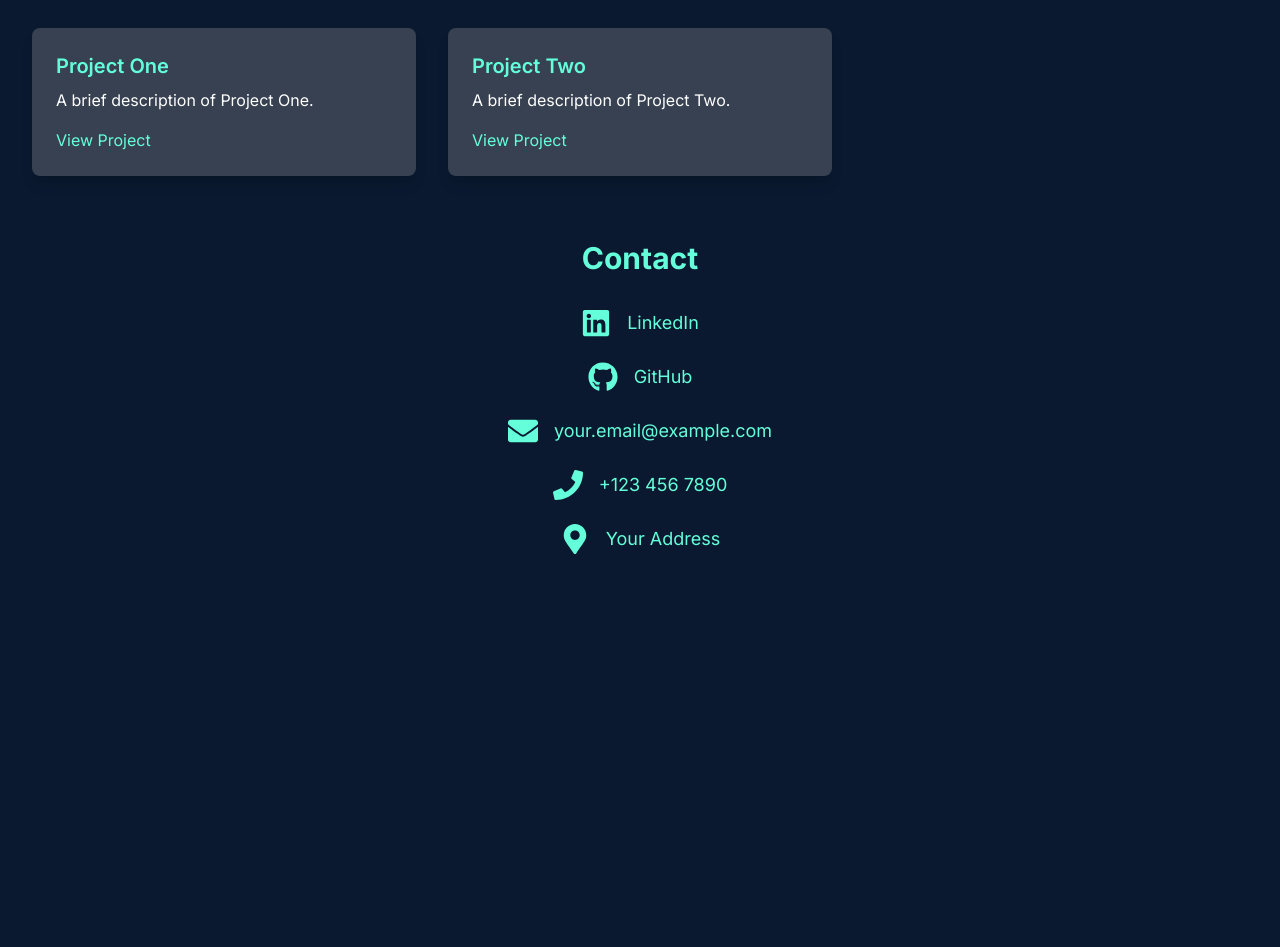
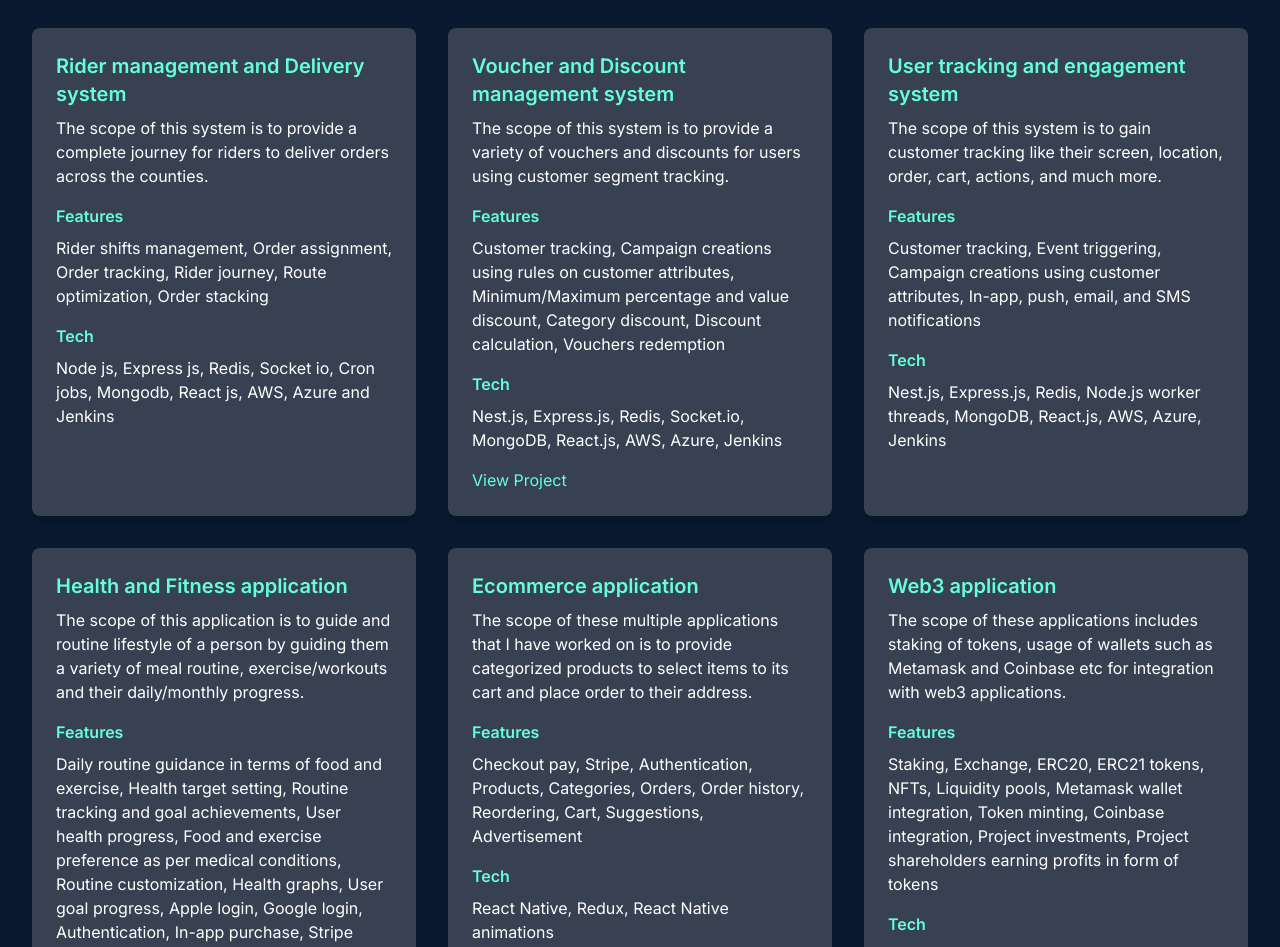
Before and after one commit to ZainHasan97-Razi/profile, a Next.js app: page / in a window 1280 px wide. Shown: the part 1200-2147 px from the top of the page. Before the commit the page ends 1786 px from the top, so only its background shows below. Built offline with nearby package versions, Linux system fonts and the light colour scheme.

Commit message:
contact and projects

```diff
--- a/app/components/contact.js
+++ b/app/components/contact.js
@@ -44,30 +44,34 @@ const Contact = () => {
   return (
     <section id="contact" className="p-8 bg-gradient-to-r from-dark to-gray-900 text-white">
       <h2 className="text-3xl font-bold mb-8 text-center text-primary">Contact</h2>
-      <div className="flex flex-col items-center space-y-6">
+      <div className="flex flex-col items-center space-y-4">
         <div className="flex items-center space-x-4">
-          <FaLinkedin size={30} className="text-primary" />
-          <a href="https://www.linkedin.com/in/yourprofile" className="text-lg text-primary hover:text-green-400 transition duration-300">
+          <FaLinkedin size={30} className="text-[#0762C8]" />
+          <a
+            href="https://www.linkedin.com/in/zain-hasan-7410761b4/"
+            target="_blank"
+            className="text-lg text-primary hover:text-green-400 transition duration-300"
+          >
             LinkedIn
           </a>
         </div>
         <div className="flex items-center space-x-4">
-          <FaGithub size={30} className="text-primary" />
-          <a href="https://www.github.com/yourprofile" className="text-lg text-primary hover:text-green-400 transition duration-300">
+          <FaGithub size={30} className="text-[#000000]" />
+          <a href="https://github.com/ZainHasan97-Razi/" target="_blank" className="text-lg text-primary hover:text-green-400 transition duration-300">
             GitHub
           </a>
         </div>
         <div className="flex items-center space-x-4">
-          <FaEnvelope size={30} className="text-primary" />
-          <span className="text-lg text-primary hover:text-green-400 transition duration-300">your.email@example.com</span>
+          <FaEnvelope size={30} className="text-[#880808]" />
+          <span className="text-lg text-primary hover:text-green-400 transition duration-300">zainrazi97@gmail.com</span>
         </div>
         <div className="flex items-center space-x-4">
-          <FaPhone size={30} className="text-primary" />
-          <span className="text-lg text-primary hover:text-green-400 transition duration-300">+123 456 7890</span>
+          <FaPhone size={30} className="text-[#0762C8]" />
+          <span className="text-lg text-primary hover:text-green-400 transition duration-300">+92 3362844548</span>
         </div>
         <div className="flex items-center space-x-4">
-          <FaMapMarkerAlt size={30} className="text-primary" />
-          <span className="text-lg text-primary hover:text-green-400 transition duration-300">Your Address</span>
+          <FaMapMarkerAlt size={30} className="text-[#FF0000]" />
+          <span className="text-lg text-primary hover:text-green-400 transition duration-300">DHA, Karachi, Pakistan</span>
         </div>
       </div>
     </section>
--- a/app/components/project.js
+++ b/app/components/project.js
@@ -117,16 +117,93 @@ import React from "react";
 
 const projects = [
   {
-    title: "Project One",
-    description: "A brief description of Project One.",
-    link: "#",
+    title: "Rider management and Delivery system",
+    description: "The scope of this system is to provide a complete journey for riders to deliver orders across the counties.",
+    features: ["Rider shifts management", "Order assignment", "Order tracking", "Rider journey", "Route optimization", "Order stacking"],
+    tech: "Node js, Express js, Redis, Socket io, Cron jobs, Mongodb, React js, AWS, Azure and Jenkins",
+    link: null,
   },
   {
-    title: "Project Two",
-    description: "A brief description of Project Two.",
-    link: "#",
+    title: "Voucher and Discount management system",
+    description: "The scope of this system is to provide a variety of vouchers and discounts for users using customer segment tracking.",
+    features: [
+      "Customer tracking",
+      "Campaign creations using rules on customer attributes",
+      "Minimum/Maximum percentage and value discount",
+      "Category discount",
+      "Discount calculation",
+      "Vouchers redemption",
+    ],
+    tech: "Nest.js, Express.js, Redis, Socket.io, MongoDB, React.js, AWS, Azure, Jenkins",
+    link: "https://kroupon.io/",
   },
-  // Add more projects as needed
+  {
+    title: "User tracking and engagement system",
+    description: "The scope of this system is to gain customer tracking like their screen, location, order, cart, actions, and much more.",
+    features: ["Customer tracking", "Event triggering", "Campaign creations using customer attributes", "In-app, push, email, and SMS notifications"],
+    tech: "Nest.js, Express.js, Redis, Node.js worker threads, MongoDB, React.js, AWS, Azure, Jenkins",
+    link: null,
+  },
+  {
+    title: "Health and Fitness application",
+    description:
+      "The scope of this application is to guide and routine lifestyle of a person by guiding them a variety of meal routine, exercise/workouts and their daily/monthly progress.",
+    features: [
+      "Daily routine guidance in terms of food and exercise",
+      "Health target setting",
+      "Routine tracking and goal achievements",
+      "User health progress",
+      "Food and exercise preference as per medical conditions",
+      "Routine customization",
+      "Health graphs",
+      "User goal progress",
+      "Apple login, Google login",
+      "Authentication",
+      "In-app purchase, Stripe integration",
+      "Push notifications",
+    ],
+    tech: "React Native, Redux, React Native animations, Graphs",
+    link: "https://play.google.com/store/apps/details?id=com.primefit",
+  },
+  {
+    title: "Ecommerce application",
+    description:
+      "The scope of these multiple applications that I have worked on is to provide categorized products to select items to its cart and place order to their address.",
+    features: [
+      "Checkout pay",
+      "Stripe",
+      "Authentication",
+      "Products",
+      "Categories",
+      "Orders",
+      "Order history",
+      "Reordering",
+      "Cart",
+      "Suggestions",
+      "Advertisement",
+    ],
+    tech: "React Native, Redux, React Native animations",
+    link: null,
+  },
+  {
+    title: "Web3 application",
+    description:
+      "The scope of these applications includes staking of tokens, usage of wallets such as Metamask and Coinbase etc for integration with web3 applications.",
+    features: [
+      "Staking",
+      "Exchange",
+      "ERC20, ERC21 tokens",
+      "NFTs",
+      "Liquidity pools",
+      "Metamask wallet integration",
+      "Token minting",
+      "Coinbase integration",
+      "Project investments",
+      "Project shareholders earning profits in form of tokens",
+    ],
+    tech: "React, Redux, Web3, Smart contract integration, ERC20, ERC21, Wallets, Ethereum, Polygon, PheonixDao",
+    link: null,
+  },
 ];
 
 const Projects = () => {
@@ -138,9 +215,23 @@ const Projects = () => {
           <div key={index} className="bg-gray-700 p-6 rounded-lg shadow-lg">
             <h3 className="text-xl font-semibold mb-2 text-primary">{project.title}</h3>
             <p className="mb-4">{project.description}</p>
-            <a href={project.link} className="text-primary hover:underline">
-              View Project
-            </a>
+            <h3 className="text-l font-semibold mb-2 text-primary">Features</h3>
+            <p className="mb-4">
+              {project.features.map((v, i) => {
+                return i + 1 == project.features.length ? v : v + ", ";
+              })}
+            </p>
+            <h3 className="text-l font-semibold mb-2 text-primary">Tech</h3>
+            <p className="mb-4">{project.tech}</p>
+            {project.link && (
+              <a href={project.link} target="_blank" className="text-primary hover:underline">
+                View Project
+              </a>
+              // ) : (
+              //   <a href={project.link} className="text-gray-200">
+              //     View Project
+              //   </a>
+            )}
           </div>
         ))}
       </div>
--- a/app/components/skill.js
+++ b/app/components/skill.js
@@ -73,12 +73,9 @@ import { FaNodeJs, FaReact, FaJs } from "react-icons/fa";
 import { SiMongodb, SiExpress, SiReact, SiNestjs, SiFirebase, SiRedis, SiSocketdotio, SiTypescript } from "react-icons/si";
 import styles from "../css/skill.css"; // Import the CSS module
 import dynamic from "next/dynamic";
-// import Canvas from "./bubble";
 const DynamicBubbleComponent = dynamic(() => import("./bubble"), {
   ssr: false,
 });
-
-const BubbleImg2 = require("../../public/bubble.jpg");
 
 // const majorSkills = [
 //   { name: "MongoDB", icon: <SiMongodb size={40} /> },
@@ -110,19 +107,6 @@ const majorSkills = [
   { name: "TypeScript", icon: "https://upload.wikimedia.org/wikipedia/commons/thumb/4/4c/Typescript_logo_2020.svg/768px-Typescript_logo_2020.svg.png" },
 ];
 
-const Bubble = ({ text }) => {
-  // return <div className="bubble">{text}</div>;
-  return (
-    // <div style={{ width: `100px`, height: `100px`, backgroundColor: `red` }}>
-    <img
-      src="https://toppng.com/uploads/preview/ocean-bubbles-png-svg-transparent-download-under-the-sea-bubbles-clipart-11562928382fmhcep3eps.png"
-      alt="Bubble"
-      style={{ width: `100px`, height: "auto", backgroundColor: "none" }}
-    />
-    // </div>
-  );
-};
-
 const Skills = () => {
   return (
     <section id="skills" className={`${styles.skillsSection} p-8 bg-dark text-white relative`}>
```
